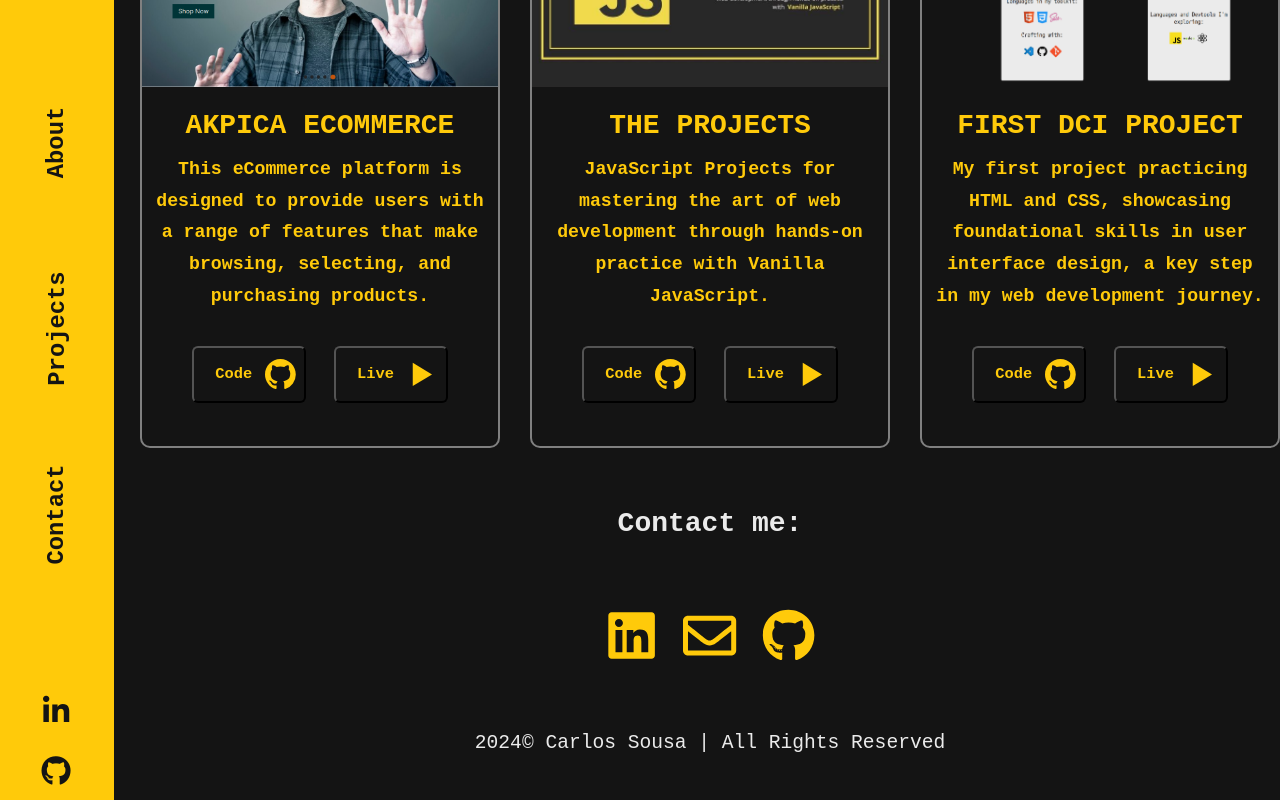
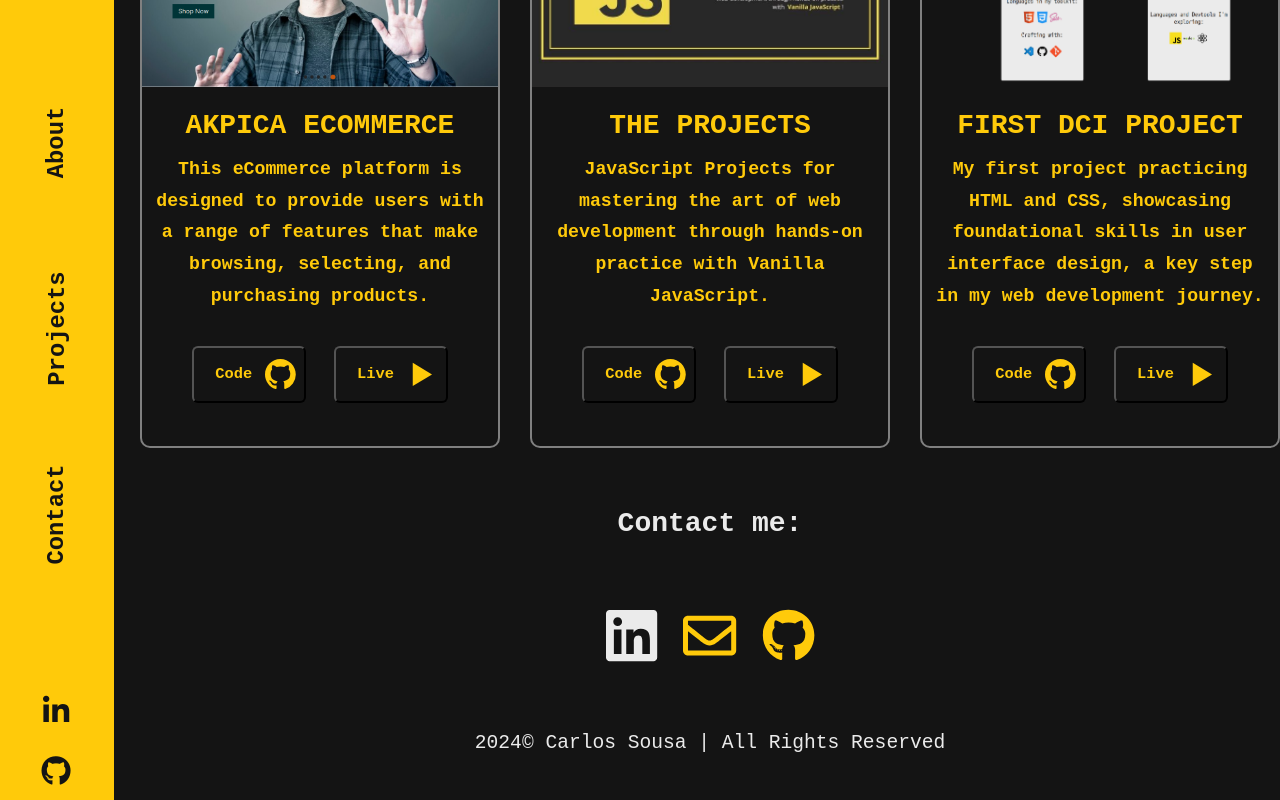
Before and after one commit to Cmbs86/cmbs86-portfolio, a React (Vite) app: page / in a window 1280 px wide. In both pictures the pointer is over the icon 631 px from the left and 2709 px from the top of the page. Shown: the part 2074-2874 px from the top of the page. Built offline with nearby package versions, Linux system fonts and the light colour scheme; a web font is replaced by a local one.

Commit message:
add hover icons

```diff
--- a/src/App.css
+++ b/src/App.css
@@ -251,6 +251,12 @@ footer {
 .footer-icons {
   font-size: 3.8rem;
   color: #ffca0a;
+
+  &:hover {
+    color: var(--tertiary-bg-color);
+    transform: scale(1.1);
+    transition: transform 0.3s ease;
+  }
 }
 
 .copyright {
--- a/src/components/NavBar.jsx
+++ b/src/components/NavBar.jsx
@@ -1,5 +1,6 @@
 import React from 'react'
-
+import { FaLinkedin } from "react-icons/fa";
+import { FaGithub } from "react-icons/fa";
 
 function NavBar() {
   return (
```
